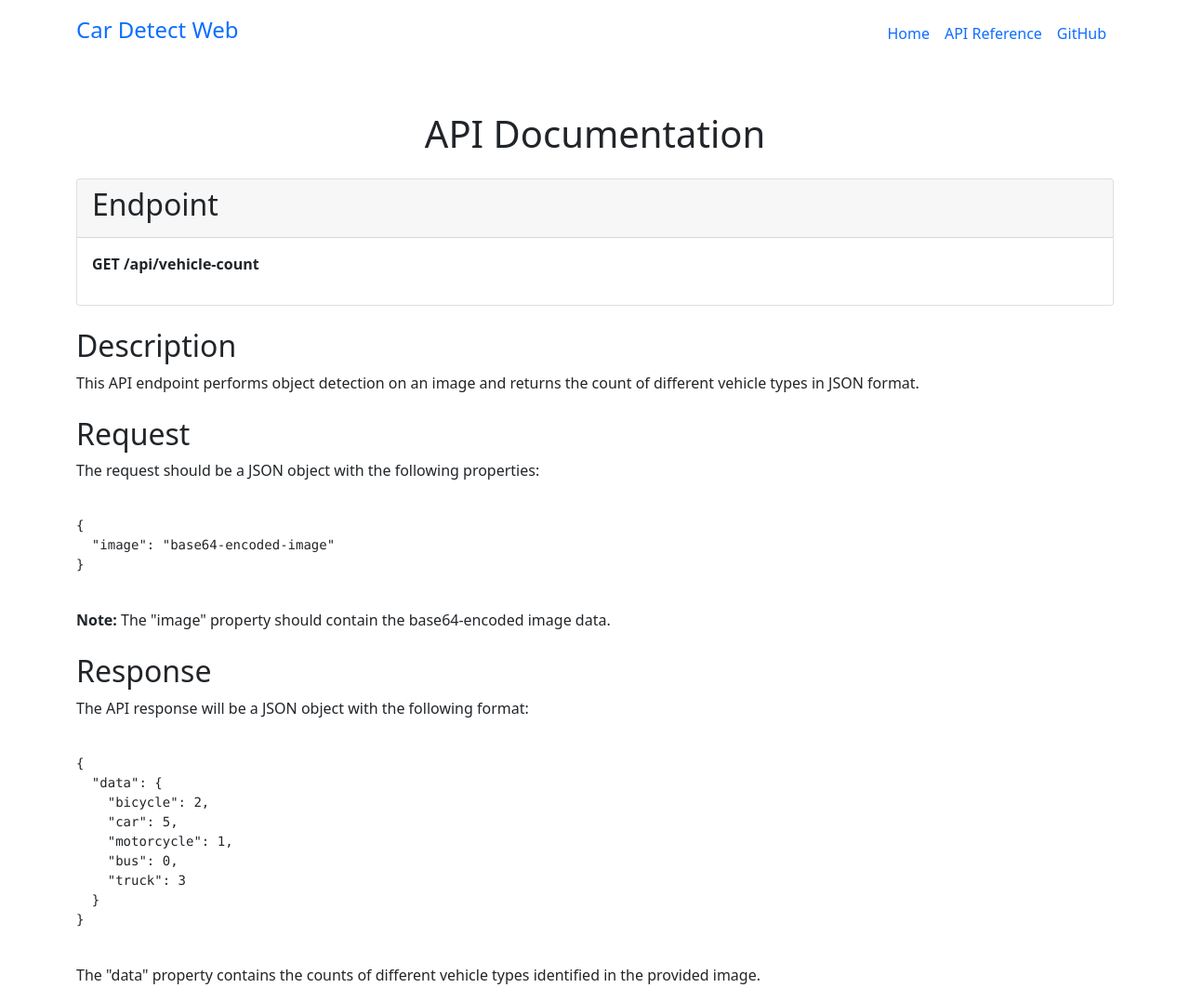
After one commit to asxcode/car-detect-web, a Flask app: page /api-reference in a window 1280 px wide. The commit adds this page. Shown: the whole page at 93% size. Run offline with Flask 3, Linux system fonts and the light colour scheme; some libraries are stand-ins or nearby versions.

Commit message:
api documentation reference added

```diff
--- a/app.py
+++ b/app.py
@@ -96,6 +96,11 @@ def index():
 api.add_resource(VehicleCount, '/api/vehicle-count')
 
 
+@app.route('/api-reference')
+def api_reference():
+    return render_template('api_docs.html')
+
+
 @app.route('/vehicle-count', methods=['POST'])
 def vehicle_count_page():
         vehicle_counts = {
@@ -136,6 +141,5 @@ def vehicle_count_page():
 
         return render_template('result.html', image=unique_filename, response=vehicle_counts)
 
-
 if __name__ == '__main__':
     app.run()
--- /dev/null
+++ b/templates/api_docs.html
@@ -0,0 +1,78 @@
+<!DOCTYPE html>
+<html>
+<head>
+  <title>API Documentation</title>
+  <link rel="stylesheet" href="https://cdnjs.cloudflare.com/ajax/libs/bootstrap/5.0.2/css/bootstrap.min.css">
+</head>
+<body>
+    <div class="container">
+        <header class="d-flex flex-wrap align-items-center justify-content-center justify-content-md-between py-3">
+            <div class="col-md-4 mb-2 mb-md-0">
+                <a href="/" class="d-inline-flex link-body-emphasis text-decoration-none">
+                    <h4>Car Detect Web</h4>
+                </a>
+            </div>
+            <ul class="nav col-12 col-md-auto mb-2 justify-content-center mb-md-0">
+                <li><a href="/" class="nav-link px-2" style="text-decoration:none">Home</a></li>
+                <li><a href="/api-reference" class="nav-link px-2">API Reference</a></li>
+                <li><a href="https://github.com/arv1nd-s/car-detect-web" class="nav-link px-2">GitHub</a></li>
+            </ul>
+        </header>
+    </div>
+
+  <div class="container mt-5">
+    <h1 class="text-center">API Documentation</h1>
+
+    <div class="card mt-4">
+      <div class="card-header">
+        <h2 class="card-title">Endpoint</h2>
+      </div>
+      <div class="card-body">
+        <p>
+          <strong>GET /api/vehicle-count</strong>
+        </p>
+      </div>
+    </div>
+
+    <h2 class="mt-4">Description</h2>
+    <p>
+      This API endpoint performs object detection on an image and returns the count of different vehicle types in JSON format.
+    </p>
+
+    <h2 class="mt-4">Request</h2>
+    <p>
+      The request should be a JSON object with the following properties:
+    </p>
+    <pre><code>
+{
+  "image": "base64-encoded-image"
+}
+    </code></pre>
+    <p>
+      <strong>Note:</strong> The "image" property should contain the base64-encoded image data.
+    </p>
+
+    <h2 class="mt-4">Response</h2>
+    <p>
+      The API response will be a JSON object with the following format:
+    </p>
+    <pre><code>
+{
+  "data": {
+    "bicycle": 2,
+    "car": 5,
+    "motorcycle": 1,
+    "bus": 0,
+    "truck": 3
+  }
+}
+    </code></pre>
+    <p>
+      The "data" property contains the counts of different vehicle types identified in the provided image.
+    </p>
+
+  </div>
+
+  <script src="https://cdnjs.cloudflare.com/ajax/libs/bootstrap/5.0.2/js/bootstrap.bundle.min.js"></script>
+</body>
+</html>
--- a/templates/index.html
+++ b/templates/index.html
@@ -25,14 +25,14 @@
             </div>
             <ul class="nav col-12 col-md-auto mb-2 justify-content-center mb-md-0">
                 <li><a href="/" class="nav-link px-2" style="text-decoration:none">Home</a></li>
-                <li><a href="/api" class="nav-link px-2">API Reference</a></li>
+                <li><a href="/api-reference" class="nav-link px-2">API Reference</a></li>
                 <li><a href="https://github.com/arv1nd-s/car-detect-web" class="nav-link px-2">GitHub</a></li>
             </ul>
         </header>
     </div>
 
     <!-- HERO SECTION -->
-    <div class="container-fluid py-5 justify-content-center text-center" style="background-image:url('https://cdn.pixabay.com/photo/2017/07/21/23/57/concert-2527495_1280.jpg');background-position:center;background-size:cover;background-repeat:no-repeat">
+    <div class="container-fluid py-5 justify-content-center text-center" style="background-image:url('https://miro.medium.com/v2/resize:fit:1200/0*e9eu2a2tZyI2qCfN.gif');background-position:center;background-size:cover;background-repeat:no-repeat">
         <div class="p-5 mb-4 lc-block col-xxl-7 col-lg-8 col-12" style=" backdrop-filter: blur(6px) saturate(102%);-webkit-backdrop-filter: blur(6px) saturate(102%);background-color: rgba(255, 255, 255, 0.45);border-radius: 12px;border: 1px solid rgba(209, 213, 219, 0.3);">
           <div class="lc-block">
             <div editable="rich">
--- a/templates/result.html
+++ b/templates/result.html
@@ -25,7 +25,7 @@
             </div>
             <ul class="nav col-12 col-md-auto mb-2 justify-content-center mb-md-0">
                 <li><a href="/" class="nav-link px-2" style="text-decoration:none">Home</a></li>
-                <li><a href="/api" class="nav-link px-2">API Reference</a></li>
+                <li><a href="/api-reference" class="nav-link px-2">API Reference</a></li>
                 <li><a href="https://github.com/arv1nd-s/car-detect-web" class="nav-link px-2">GitHub</a></li>
             </ul>
         </header>
```
